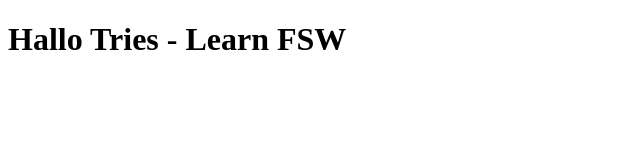
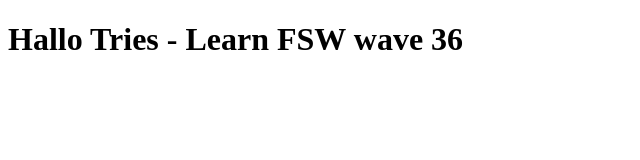
Before and after one commit to triesaugustrianto/Binar, a plain HTML site: page index.html in a window 1280 px wide. Shown: the whole page, without its empty margins (0-640 px from the left). Drawn offline with Linux system fonts and the light colour scheme.

Commit message:
add wave

```diff
--- a/index.html
+++ b/index.html
@@ -6,6 +6,6 @@
     <title>Boy</title>
 </head>
 <body>
-    <h1>Hallo Tries - Learn FSW</h1>
+    <h1>Hallo Tries - Learn FSW wave 36</h1>
 </body>
 </html>
```
